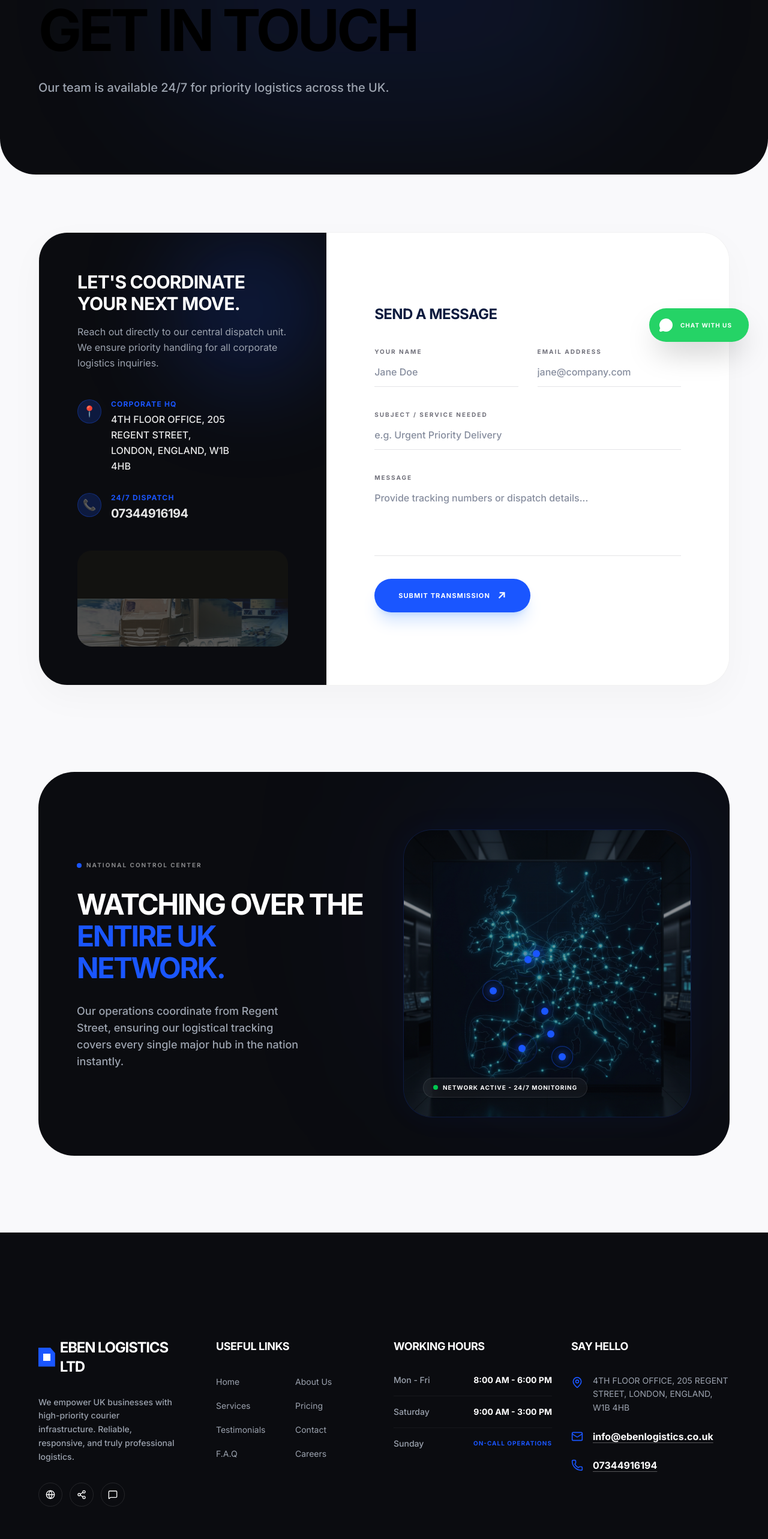
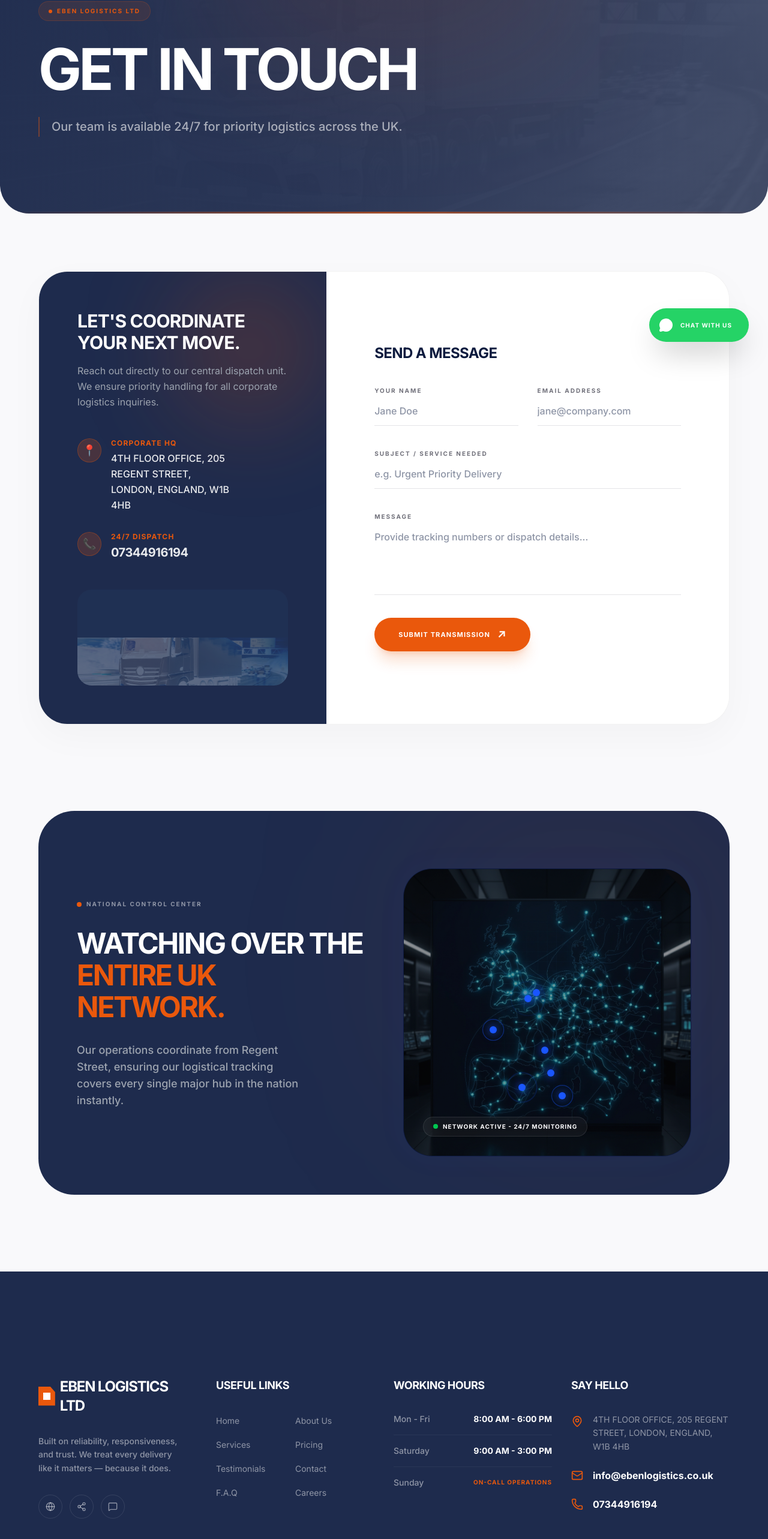
Before and after one commit to veektrie/antigravity, a Next.js app: page /contact in a window 1280 px wide. Shown: the part 198-2764 px from the top of the page at 60% size. Built offline with nearby package versions, Linux system fonts and the light colour scheme.

Commit message:
feat: add Footer, PageHeader components and About, Contact, Services, FAQ pages

```diff
--- a/src/app/contact/page.tsx
+++ b/src/app/contact/page.tsx
@@ -16,8 +16,8 @@ export default function ContactPage() {
         <div className="bg-white rounded-[3rem] shadow-[0_20px_60px_rgba(0,0,0,0.03)] border border-black/5 overflow-hidden flex flex-col lg:flex-row">
 
           {/* Left Visual Info Section */}
-          <div className="w-full lg:w-5/12 bg-[#0b0c10] p-12 lg:p-16 flex flex-col justify-between relative overflow-hidden text-white">
-            <div className="absolute top-0 right-0 w-64 h-64 bg-[#1a56ff]/20 rounded-full blur-[80px] pointer-events-none" />
+          <div className="w-full lg:w-5/12 bg-[#1e2b4d] p-12 lg:p-16 flex flex-col justify-between relative overflow-hidden text-white">
+            <div className="absolute top-0 right-0 w-64 h-64 bg-[#ea580c]/20 rounded-full blur-[80px] pointer-events-none" />
             <div className="relative z-10 space-y-12">
               <div>
                 <h3 className="text-3xl font-bold tracking-tight text-white mb-4">Let's coordinate your next move.</h3>
@@ -26,21 +26,21 @@ export default function ContactPage() {
 
               <div className="space-y-8">
                 <div className="flex items-start gap-4">
-                  <div className="h-10 w-10 shrink-0 bg-[#1a56ff]/20 rounded-full flex items-center justify-center border border-[#1a56ff]/30">
+                  <div className="h-10 w-10 shrink-0 bg-[#ea580c]/20 rounded-full flex items-center justify-center border border-[#ea580c]/30">
                     <span className="text-lg">📍</span>
                   </div>
                   <div>
-                    <p className="text-xs font-bold text-[#1a56ff] uppercase tracking-widest mb-1">Corporate HQ</p>
+                    <p className="text-xs font-bold text-[#ea580c] uppercase tracking-widest mb-1">Corporate HQ</p>
                     <p className="font-medium text-white/90 leading-relaxed max-w-[200px]">4TH FLOOR OFFICE, 205 REGENT STREET, LONDON, ENGLAND, W1B 4HB</p>
                   </div>
                 </div>
 
                 <div className="flex items-start gap-4">
-                  <div className="h-10 w-10 shrink-0 bg-[#1a56ff]/20 rounded-full flex items-center justify-center border border-[#1a56ff]/30">
+                  <div className="h-10 w-10 shrink-0 bg-[#ea580c]/20 rounded-full flex items-center justify-center border border-[#ea580c]/30">
                     <span className="text-lg">📞</span>
                   </div>
                   <div>
-                    <p className="text-xs font-bold text-[#1a56ff] uppercase tracking-widest mb-1">24/7 Dispatch</p>
+                    <p className="text-xs font-bold text-[#ea580c] uppercase tracking-widest mb-1">24/7 Dispatch</p>
                     <p className="font-bold text-xl tracking-tight text-white/90">07344916194</p>
                   </div>
                 </div>
@@ -48,7 +48,7 @@ export default function ContactPage() {
             </div>
 
             <div className="pt-20 relative z-10 w-full opacity-30 invert mix-blend-screen overflow-hidden mt-12 rounded-2xl h-40">
-               <div className="absolute inset-0 bg-[#1a56ff]/10 z-10"></div>
+               <div className="absolute inset-0 bg-[#ea580c]/10 z-10"></div>
                <img src="/hero-truck.jpg" alt="London Operations" className="w-full h-full object-cover" />
             </div>
           </div>
@@ -60,22 +60,22 @@ export default function ContactPage() {
               <div className="grid grid-cols-1 md:grid-cols-2 gap-8">
                 <div className="space-y-3">
                   <label className="text-[10px] font-bold uppercase tracking-[0.2em] text-zinc-500">Your Name</label>
-                  <input type="text" className="w-full border-b border-zinc-200 py-3 bg-transparent focus:outline-none focus:border-[#1a56ff] transition-colors text-[#0D1B3E] font-medium" placeholder="Jane Doe" />
+                  <input type="text" className="w-full border-b border-zinc-200 py-3 bg-transparent focus:outline-none focus:border-[#ea580c] transition-colors text-[#1e2b4d] font-medium" placeholder="Jane Doe" />
                 </div>
                 <div className="space-y-3">
                   <label className="text-[10px] font-bold uppercase tracking-[0.2em] text-zinc-500">Email Address</label>
-                  <input type="email" className="w-full border-b border-zinc-200 py-3 bg-transparent focus:outline-none focus:border-[#1a56ff] transition-colors text-[#0D1B3E] font-medium" placeholder="jane@company.com" />
+                  <input type="email" className="w-full border-b border-zinc-200 py-3 bg-transparent focus:outline-none focus:border-[#ea580c] transition-colors text-[#1e2b4d] font-medium" placeholder="jane@company.com" />
                 </div>
               </div>
               <div className="space-y-3">
                 <label className="text-[10px] font-bold uppercase tracking-[0.2em] text-zinc-500">Subject / Service Needed</label>
-                <input type="text" className="w-full border-b border-zinc-200 py-3 bg-transparent focus:outline-none focus:border-[#1a56ff] transition-colors text-[#0D1B3E] font-medium" placeholder="e.g. Urgent Priority Delivery" />
+                <input type="text" className="w-full border-b border-zinc-200 py-3 bg-transparent focus:outline-none focus:border-[#ea580c] transition-colors text-[#1e2b4d] font-medium" placeholder="e.g. Urgent Priority Delivery" />
               </div>
               <div className="space-y-3">
                 <label className="text-[10px] font-bold uppercase tracking-[0.2em] text-zinc-500">Message</label>
-                <textarea rows={4} className="w-full border-b border-zinc-200 py-3 bg-transparent focus:outline-none focus:border-[#1a56ff] transition-colors text-[#0D1B3E] font-medium resize-none" placeholder="Provide tracking numbers or dispatch details..."></textarea>
+                <textarea rows={4} className="w-full border-b border-zinc-200 py-3 bg-transparent focus:outline-none focus:border-[#ea580c] transition-colors text-[#1e2b4d] font-medium resize-none" placeholder="Provide tracking numbers or dispatch details..."></textarea>
               </div>
-              <button type="button" className="inline-flex items-center gap-3 px-10 py-5 bg-[#1a56ff] text-white font-bold text-[11px] uppercase tracking-[0.1em] rounded-full hover:bg-blue-700 transition-all shadow-xl shadow-blue-500/20 active:scale-95">
+              <button type="button" className="inline-flex items-center gap-3 px-10 py-5 bg-[#ea580c] text-white font-bold text-[11px] uppercase tracking-[0.1em] rounded-full hover:bg-[#1e2b4d] transition-all shadow-xl shadow-[#ea580c]/20 active:scale-95">
                 <span>Submit Transmission</span>
                 <span className="text-lg leading-none -mt-0.5">↗</span>
               </button>
@@ -86,16 +86,16 @@ export default function ContactPage() {
 
       {/* Embedded Live UK Map Component on Dark Canvas for Contact Context */}
       <section className="py-12 pb-32 max-w-[1920px] mx-auto w-full px-6 md:px-12 lg:px-16 overflow-hidden">
-        <div className="max-w-[1400px] mx-auto bg-[#0b0c10] rounded-[40px] md:rounded-[60px] p-8 md:p-16 relative overflow-hidden flex flex-col lg:flex-row items-center gap-16">
-           <div className="absolute top-0 right-0 w-[500px] h-[500px] bg-[#1a56ff]/10 rounded-full blur-[150px] pointer-events-none" />
+        <div className="max-w-[1400px] mx-auto bg-[#1e2b4d] rounded-[40px] md:rounded-[60px] p-8 md:p-16 relative overflow-hidden flex flex-col lg:flex-row items-center gap-16">
+           <div className="absolute top-0 right-0 w-[500px] h-[500px] bg-[#ea580c]/10 rounded-full blur-[150px] pointer-events-none" />
 
            <div className="w-full lg:w-1/2 space-y-8 relative z-10 hidden md:block">
               <div className="inline-flex items-center space-x-2">
-                <span className="h-2 w-2 bg-[#1a56ff] rounded-full"></span>
+                <span className="h-2 w-2 bg-[#ea580c] rounded-full"></span>
                 <span className="text-[10px] font-bold uppercase tracking-[0.2em] text-white/50">National Control Center</span>
               </div>
               <h2 className="text-4xl md:text-5xl font-bold tracking-tighter leading-[1.1] text-white">
-                Watching over the <br /> <span className="text-[#1a56ff]">entire UK Network.</span>
+                Watching over the <br /> <span className="text-[#ea580c]">entire UK Network.</span>
               </h2>
               <p className="text-[#9ca3af] text-lg font-medium max-w-sm">
                 Our operations coordinate from Regent Street, ensuring our logistical tracking covers every single major hub in the nation instantly.
--- a/src/components/FAQ.tsx
+++ b/src/components/FAQ.tsx
@@ -49,7 +49,7 @@ const FAQ = () => {
           </div>
 
           <h2 className="text-4xl md:text-5xl lg:text-6xl font-bold tracking-tight text-[#1e2b4d] leading-[1.1]">
-            We <span className="text-[#ea580c]">Work Nationwide</span> for you since 1980
+            Your Questions, <span className="text-[#ea580c]">Answered.</span>
           </h2>
         </div>
 
--- a/src/components/Footer.tsx
+++ b/src/components/Footer.tsx
@@ -9,7 +9,7 @@ const Footer = () => {
   const currentYear = new Date().getFullYear();
 
   return (
-    <footer className="bg-[#0b0c10] pt-24 pb-12 w-full max-w-[1920px] mx-auto overflow-hidden relative">
+    <footer className="bg-[#1e2b4d] pt-24 pb-12 w-full max-w-[1920px] mx-auto overflow-hidden relative">
       <div className="max-w-[1400px] mx-auto px-6 md:px-12 lg:px-16 relative z-10">
 
         {/* Main Footer Links Grid */}
@@ -18,19 +18,19 @@ const Footer = () => {
           {/* Col 1: Brand & Social */}
           <div className="space-y-8 pr-0 lg:pr-8">
             <Link href="/" className="flex items-center space-x-2 group">
-              <div className="h-8 w-8 bg-[#1a56ff] flex items-center justify-center" style={{ clipPath: 'polygon(0 0, 70% 0, 100% 30%, 100% 100%, 0 100%)' }}>
+              <div className="h-8 w-8 bg-[#ea580c] flex items-center justify-center" style={{ clipPath: 'polygon(0 0, 70% 0, 100% 30%, 100% 100%, 0 100%)' }}>
                 <div className="h-3 w-3 bg-white" />
               </div>
               <span className="text-2xl font-bold tracking-tighter text-white uppercase">
                 {BRAND.name}
               </span>
             </Link>
-            <p className="text-[#9ca3af] text-sm leading-relaxed font-medium">
-              We empower UK businesses with high-priority courier infrastructure. Reliable, responsive, and truly professional logistics.
+            <p className="text-white/50 text-sm leading-relaxed font-medium">
+              Built on reliability, responsiveness, and trust. We treat every delivery like it matters — because it does.
             </p>
             <div className="flex space-x-3">
               {[Globe, Share2, MessageSquare].map((Icon, i) => (
-                <Link key={i} href="#" className="h-10 w-10 border border-white/10 rounded-full flex items-center justify-center text-white hover:bg-[#1a56ff] hover:border-[#1a56ff] transition-all">
+                <Link key={i} href="#" className="h-10 w-10 border border-white/10 rounded-full flex items-center justify-center text-white/50 hover:bg-[#ea580c] hover:border-[#ea580c] hover:text-white transition-all">
                   <Icon size={16} />
                 </Link>
               ))}
@@ -45,7 +45,7 @@ const Footer = () => {
                 <li key={item}>
                   <Link
                     href="#"
-                    className="text-[#9ca3af] text-sm hover:text-white transition-colors"
+                    className="text-white/50 text-sm hover:text-[#ea580c] transition-colors"
                   >
                     {item}
                   </Link>
@@ -59,16 +59,16 @@ const Footer = () => {
             <h3 className="text-white font-bold text-lg mb-8 tracking-tight">Working Hours</h3>
             <ul className="space-y-4">
               <li className="flex justify-between items-center border-b border-white/5 pb-4">
-                <span className="text-[#9ca3af] text-sm font-medium">Mon - Fri</span>
+                <span className="text-white/50 text-sm font-medium">Mon - Fri</span>
                 <span className="text-white text-sm font-bold">8:00 AM - 6:00 PM</span>
               </li>
               <li className="flex justify-between items-center border-b border-white/5 pb-4">
-                <span className="text-[#9ca3af] text-sm font-medium">Saturday</span>
+                <span className="text-white/50 text-sm font-medium">Saturday</span>
                 <span className="text-white text-sm font-bold">9:00 AM - 3:00 PM</span>
               </li>
               <li className="flex justify-between items-center pb-4">
-                <span className="text-[#9ca3af] text-sm font-medium">Sunday</span>
-                <span className="text-[#1a56ff] text-sm font-bold uppercase tracking-widest text-[10px]">On-Call Operations</span>
+                <span className="text-white/50 text-sm font-medium">Sunday</span>
+                <span className="text-[#ea580c] text-sm font-bold uppercase tracking-widest text-[10px]">On-Call Operations</span>
               </li>
             </ul>
           </div>
@@ -78,26 +78,26 @@ const Footer = () => {
             <h3 className="text-white font-bold text-lg mb-8 tracking-tight">Say Hello</h3>
             <div className="space-y-6">
               <div className="flex items-start space-x-4">
-                <div className="mt-1 text-[#1a56ff]">
+                <div className="mt-1 text-[#ea580c]">
                   <MapPin size={20} />
                 </div>
-                <p className="text-[#9ca3af] text-sm leading-relaxed">
+                <p className="text-white/50 text-sm leading-relaxed">
                   {BRAND.address}
                 </p>
               </div>
               <div className="flex items-center space-x-4">
-                <div className="text-[#1a56ff]">
+                <div className="text-[#ea580c]">
                   <Mail size={20} />
                 </div>
-                <Link href={`mailto:${BRAND.email}`} className="text-white font-bold text-base hover:text-[#1a56ff] transition-colors decoration-white/30 underline underline-offset-4">
+                <Link href={`mailto:${BRAND.email}`} className="text-white font-bold text-base hover:text-[#ea580c] transition-colors">
                   {BRAND.email}
                 </Link>
               </div>
               <div className="flex items-center space-x-4">
-                <div className="text-[#1a56ff]">
+                <div className="text-[#ea580c]">
                   <Phone size={20} />
                 </div>
-                <Link href={`tel:${BRAND.phone}`} className="text-white font-bold text-base hover:text-[#1a56ff] transition-colors decoration-white/30 underline underline-offset-4">
+                <Link href={`tel:${BRAND.phone}`} className="text-white font-bold text-base hover:text-[#ea580c] transition-colors">
                   {BRAND.phone}
                 </Link>
               </div>
@@ -107,13 +107,13 @@ const Footer = () => {
         </div>
 
         {/* Bottom Bar */}
-        <div className="pt-8 flex flex-col md:flex-row justify-between items-center space-y-4 md:space-y-0 text-sm text-[#9ca3af] font-medium">
+        <div className="pt-8 flex flex-col md:flex-row justify-between items-center space-y-4 md:space-y-0 text-sm text-white/40 font-medium">
           <p>
             &copy; {currentYear} {BRAND.name}. All rights reserved.
           </p>
           <div className="flex space-x-8">
-            <Link href="#" className="hover:text-white transition-colors">Privacy Policy</Link>
-            <Link href="#" className="hover:text-white transition-colors">Terms of Service</Link>
+            <Link href="#" className="hover:text-[#ea580c] transition-colors">Privacy Policy</Link>
+            <Link href="#" className="hover:text-[#ea580c] transition-colors">Terms of Service</Link>
           </div>
         </div>
       </div>
--- a/src/components/PageHeader.tsx
+++ b/src/components/PageHeader.tsx
@@ -1,22 +1,36 @@
 import React from "react";
+import Image from "next/image";
 
 interface PageHeaderProps {
   title: string;
   subtitle?: string;
+  image?: string;
 }
 
-const PageHeader: React.FC<PageHeaderProps> = ({ title, subtitle }) => {
+const PageHeader: React.FC<PageHeaderProps> = ({ title, subtitle, image = "/hero-truck.jpg" }) => {
   return (
-    <section className="bg-[#0b0c10] w-full max-w-[1920px] mx-auto overflow-hidden relative" style={{ borderRadius: '0 0 60px 60px' }}>
-      {/* Decorative ambient lighting */}
-      <div className="absolute top-0 left-1/2 -translate-x-1/2 w-[800px] h-[400px] bg-[#1a56ff]/10 rounded-full blur-[120px] pointer-events-none" />
+    <section className="relative w-full overflow-hidden" style={{ borderRadius: '0 0 48px 48px' }}>
+      {/* Background Image */}
+      <div className="absolute inset-0 z-0">
+        <Image src={image} alt="background" fill sizes="100vw" className="object-cover grayscale opacity-20" priority />
+      </div>
+      {/* Brand navy gradient */}
+      <div className="absolute inset-0 z-10" style={{ background: "linear-gradient(115deg, rgba(30,43,77,0.98) 0%, rgba(30,43,77,0.93) 50%, rgba(30,43,77,0.80) 100%)" }} />
+      {/* Orange accent glow */}
+      <div className="absolute top-0 right-1/4 w-[600px] h-[300px] bg-[#ea580c]/10 rounded-full blur-[120px] pointer-events-none z-10" />
+      {/* Bottom border accent */}
+      <div className="absolute bottom-0 left-0 right-0 h-[3px] bg-gradient-to-r from-transparent via-[#ea580c]/60 to-transparent z-20" />
 
-      <div className="pt-[160px] pb-24 md:pt-[200px] md:pb-32 px-6 md:px-12 lg:px-16 max-w-[1400px] mx-auto relative z-10 space-y-6 md:space-y-8 text-center md:text-left flex flex-col items-center md:items-start text-white">
-        <h1 className="text-5xl md:text-7xl lg:text-[6rem] font-bold tracking-tighter leading-none">
+      <div className="pt-[160px] pb-24 md:pt-[200px] md:pb-32 px-6 md:px-12 lg:px-16 max-w-[1400px] mx-auto relative z-20 space-y-6 md:space-y-8 text-left">
+        <div className="inline-flex items-center gap-2 bg-[#ea580c]/10 border border-[#ea580c]/20 px-4 py-2 rounded-full">
+          <span className="w-1.5 h-1.5 rounded-full bg-[#ea580c] animate-pulse" />
+          <span className="text-[10px] font-bold uppercase tracking-[0.2em] text-[#ea580c]">Eben Logistics Ltd</span>
+        </div>
+        <h1 className="text-5xl md:text-7xl lg:text-[6rem] font-black tracking-tighter leading-none text-white">
           {title}
         </h1>
         {subtitle && (
-          <p className="text-base md:text-lg lg:text-xl font-medium text-[#9ca3af] max-w-2xl leading-relaxed">
+          <p className="text-base md:text-lg lg:text-xl font-medium text-white/60 max-w-2xl leading-relaxed border-l-2 border-[#ea580c]/40 pl-5">
             {subtitle}
           </p>
         )}
```
Also changed, not shown: src/app/about/page.tsx (+10 -12 lines), src/app/services/page.tsx (+6 -6 lines).
